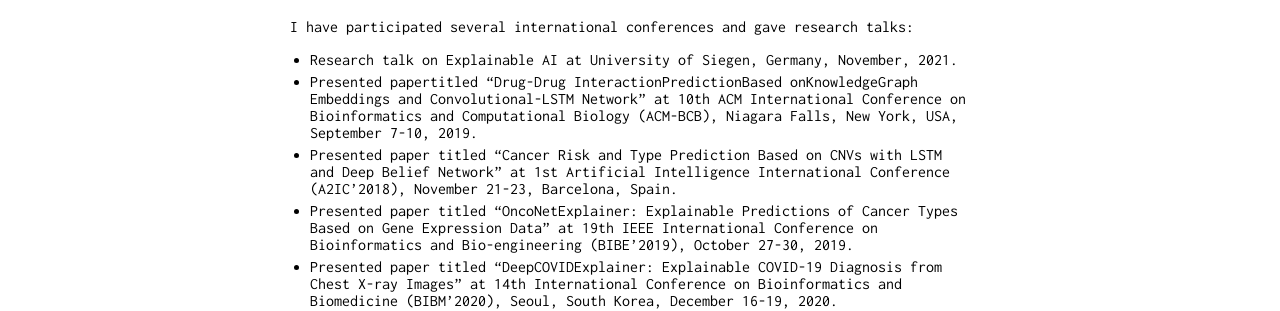
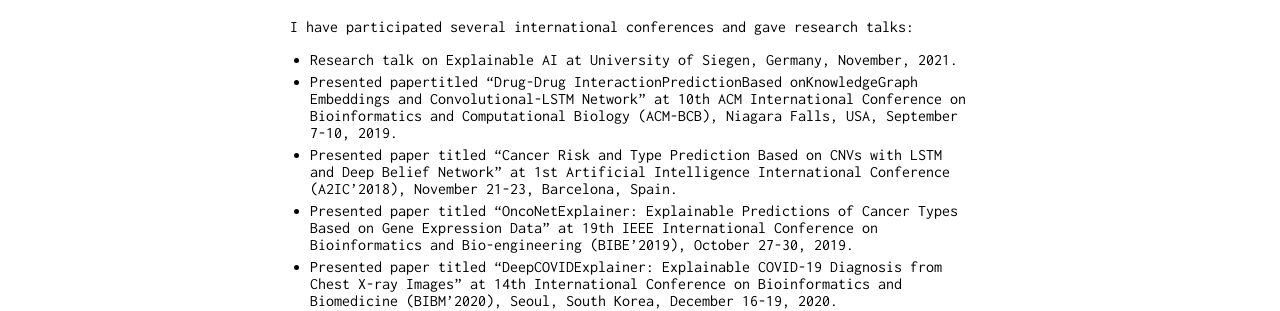
Before and after one commit to rezacsedu/rezacsedu.github.io, a Jekyll site: the page built from teaching.md, in a window 1280 px wide. Shown: the part 1032-1343 px from the top of the page. Built offline with Jekyll 4.4.1, drawn with Linux system fonts in a browser that asks for light colours; our own code applies the rules of GitHub Pages for plain Markdown files.

Commit message:
Update teaching.md

```diff
--- a/teaching.md
+++ b/teaching.md
@@ -31,7 +31,7 @@ Together with Prof. Dr. Stefan Decker, I supervised following bachelor and maste
 I have participated several international conferences and gave research talks:
 
 - Research talk on Explainable AI at University of Siegen, Germany, November, 2021.
-- Presented papertitled "Drug-Drug InteractionPredictionBased onKnowledgeGraph Embeddings and Convolutional-LSTM Network" at 10th ACM International Conference on Bioinformatics and Computational Biology (ACM-BCB), Niagara Falls, New York, USA, September 7-10, 2019.
+- Presented papertitled "Drug-Drug InteractionPredictionBased onKnowledgeGraph Embeddings and Convolutional-LSTM Network" at 10th ACM International Conference on Bioinformatics and Computational Biology (ACM-BCB), Niagara Falls, USA, September 7-10, 2019.
 - Presented paper titled "Cancer Risk and Type Prediction Based on CNVs with LSTM and Deep Belief Network" at 1st Artificial Intelligence International Conference (A2IC'2018), November 21-23, Barcelona, Spain.
 - Presented paper titled "OncoNetExplainer: Explainable Predictions of Cancer Types Based on Gene Expression Data" at 19th IEEE International Conference on  Bioinformatics and Bio-engineering (BIBE'2019), October 27-30, 2019.
 - Presented paper titled "DeepCOVIDExplainer: Explainable COVID-19 Diagnosis from Chest X-ray Images" at 14th International Conference on Bioinformatics and Biomedicine (BIBM'2020), Seoul, South Korea, December 16-19, 2020.
```
